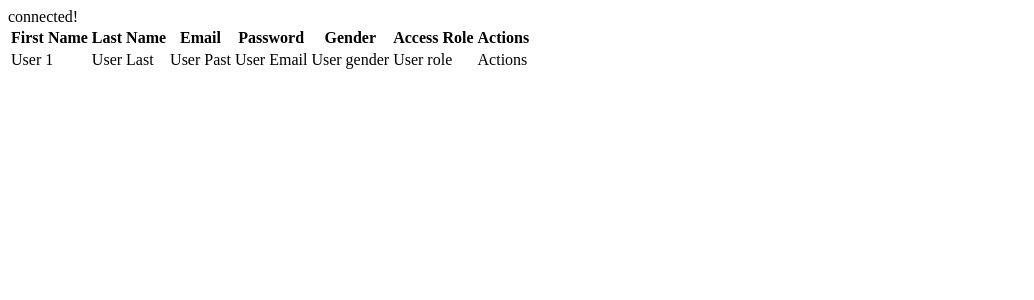
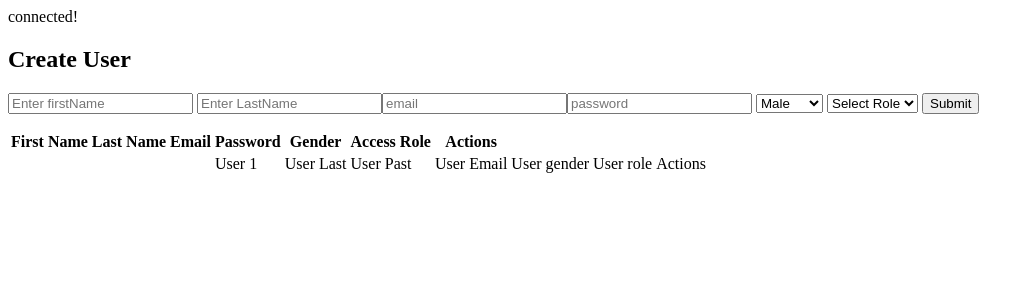
Before and after one commit to ReportDataCode/php-crud, a PHP site: page / in a window 1280 px wide. Shown: the top 300 px of the page, without its empty margins (0-1034 px from the left). Run offline with PHP 8.4, Linux system fonts and the light colour scheme; tables that the repository leaves empty or names only in its code hold one stand-in row (values such as "Sample post"); data that the repository does not hold is empty.

Commit message:
Added Form with CRUD capabilites to be added later

```diff
--- a/index.php
+++ b/index.php
@@ -3,13 +3,32 @@ require("retrieve.php");
 ?>
 <!DOCTYPE html>
 <html lang="en">
+
 <head>
     <meta charset="UTF-8">
     <meta http-equiv="X-UA-Compatible" content="IE=edge">
     <meta name="viewport" content="width=device-width, initial-scale=1.0">
     <title>DEF Company</title>
 </head>
+
 <body>
+    <h2>Create User</h2>
+    <form action="create.php" method="POST">
+        <input type="text" name="firstName" id="firstName" placeholder="Enter firstName">
+        <input type="text" name="lastName" id="lastName" placeholder="Enter LastName"><input type="text" name="email" id="email" placeholder="email"><input type="text" name="password" id="password" placeholder="password">
+        <select name="gender" id="gender">
+            <option value="Male">Male</option>
+            <option value="Female">Female</option>
+
+        </select>
+        <select name="accessRole" id="accessRole">
+            <option value="">Select Role</option>
+            <option value="Client">Client</option>
+            <option value="Admin">Admin</option>
+        </select>
+        <input type="submit" value="Submit" name="Submit">
+
+    </form>
     <table>
         <tr>
             <th>First Name</th>
@@ -23,8 +42,12 @@ require("retrieve.php");
         <?php
 
         while ($row = mysqli_fetch_array($sqlUser)) {
-            ?>
+        ?>
             <tr>
+                <td><?php echo $row['First_Name']; ?></td>
+                <td><?php echo $row['Middle_Name']; ?></td>
+                <td><?php echo $row['Last_Name']; ?></td>
+
                 <td>User 1</td>
                 <td>User Last</td>
                 <td>User Past</td>
@@ -32,11 +55,12 @@ require("retrieve.php");
                 <td>User gender</td>
                 <td>User role</td>
                 <td>Actions</td>
-                </tr>
+            </tr>
         <?php
         }
         ?>
 
     </table>
 </body>
+
 </html>
```
